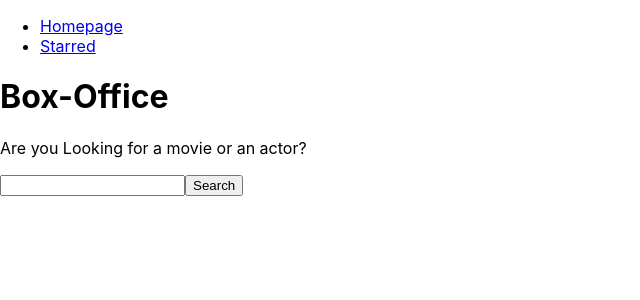
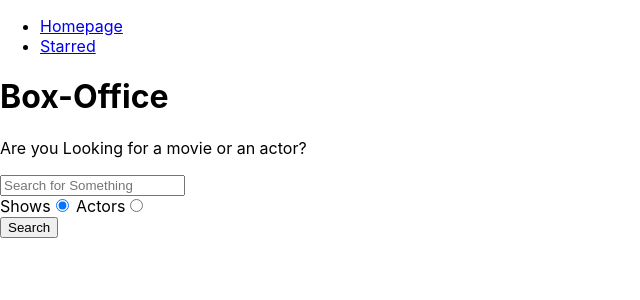
Before and after one commit to prashantmishra-ai/box-office, a React (Create React App) app: page / in a window 1280 px wide. Shown: the top 300 px of the page, without its empty margins (0-640 px from the left). Built offline with nearby package versions, Linux system fonts and the light colour scheme.

Commit message:
added Actors search

```diff
--- a/src/pages/Home.js
+++ b/src/pages/Home.js
@@ -1,43 +1,78 @@
 import React, { useState } from 'react';
 import MainPageLayout from '../components/MainPageLayout';
-import {apiGet} from "../misc/config";
+import { apiGet } from '../misc/config';
 const Home = () => {
-  const [input, setInput] = useState("")
-  const [results, setResults] = useState(null)
-  const onInputChange = (ev) =>{
-    setInput(ev.target.value)
-  }
-  const onSearch = () =>{
-    apiGet(`/search/shows?q=${input}`).then(result=>{
-      setResults(result)
-     })
-  }
-  const onKeyDown = (ev) =>{
-    if(ev.keyCode === 13){
-      onSearch()
+  const [input, setInput] = useState('');
+  const [results, setResults] = useState(null);
+  const [searchOption, setsearchOption] = useState('shows');
+  const isShowsSearch = searchOption === 'shows';
+  const onInputChange = ev => {
+    setInput(ev.target.value);
+  };
+  const onSearch = () => {
+    apiGet(`/search/${searchOption}?q=${input}`).then(result => {
+      setResults(result);
+    });
+  };
+  const onKeyDown = ev => {
+    if (ev.keyCode === 13) {
+      onSearch();
     }
-  }
-  const renderResults = () =>{
-    if (results && results.length === 0){
-        return <div>No Match Found for the Input Provided</div>
+  };
+  const renderResults = () => {
+    if (results && results.length === 0) {
+      return <div>No Match Found for the Input Provided</div>;
     }
 
-    if (results && results.length > 0){
-      return <div>
-        {
-          results.map((item)=><div key={item.show.id}>{item.show.name}</div>)
-        }
-      </div>
+    if (results && results.length > 0) {
+      return results[0].show
+        ? results.map(item => <div key={item.show.id}>{item.show.name}</div>)
+        : results.map(item => (
+            <div key={item.person.id}>{item.person.name}</div>
+          ));
     }
     return null;
-  }
+  };
+  const onRadioChange = ev => {
+    setsearchOption(ev.target.value);
+  };
   return (
     <MainPageLayout>
-    <input type="text" onChange={onInputChange} onKeyDown={onKeyDown} value={input}/>
-    <button type='button' onClick={onSearch}>Search</button>
-    {
-      renderResults()
-    }
+      <input
+        type="text"
+        onChange={onInputChange}
+        placeholder="Search for Something"
+        onKeyDown={onKeyDown}
+        value={input}
+      />
+      <div>
+        <label htmlFor="show-search">
+          {' '}
+          Shows
+          <input
+            type="radio"
+            id="show-search"
+            value="shows"
+            checked={isShowsSearch}
+            onChange={onRadioChange}
+          />
+        </label>
+        <label htmlFor="actors-search">
+          {' '}
+          Actors
+          <input
+            type="radio"
+            id="actors-search"
+            value="people"
+            checked={!isShowsSearch}
+            onChange={onRadioChange}
+          />
+        </label>
+      </div>
+      <button type="button" onClick={onSearch}>
+        Search
+      </button>
+      {renderResults()}
     </MainPageLayout>
   );
 };
```
